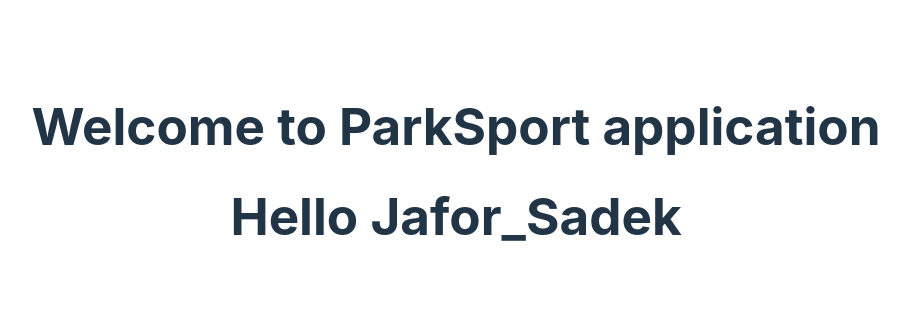
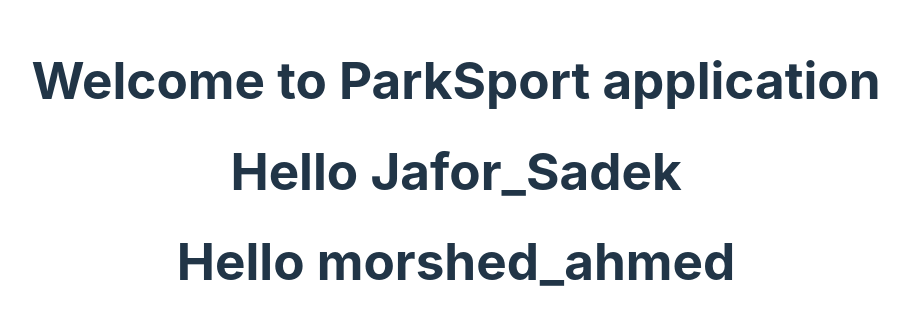
Before and after one commit to abdulkhaleq24/ParkSpotter-Frontend, a React (Vite) app: page / in a window 1280 px wide. Shown: the part 229-554 px from the top of the page, without its empty margins (184-1093 px from the left). Built offline with nearby package versions, Linux system fonts and the light colour scheme.

Commit message:
Morshed text added

```diff
--- a/src/App.jsx
+++ b/src/App.jsx
@@ -5,6 +5,7 @@
     <div>
       <h1>Welcome to ParkSport application</h1>
       <h1>Hello Jafor_Sadek</h1>
+      <h1>Hello morshed_ahmed</h1>
     </div>
   );
 }
```
